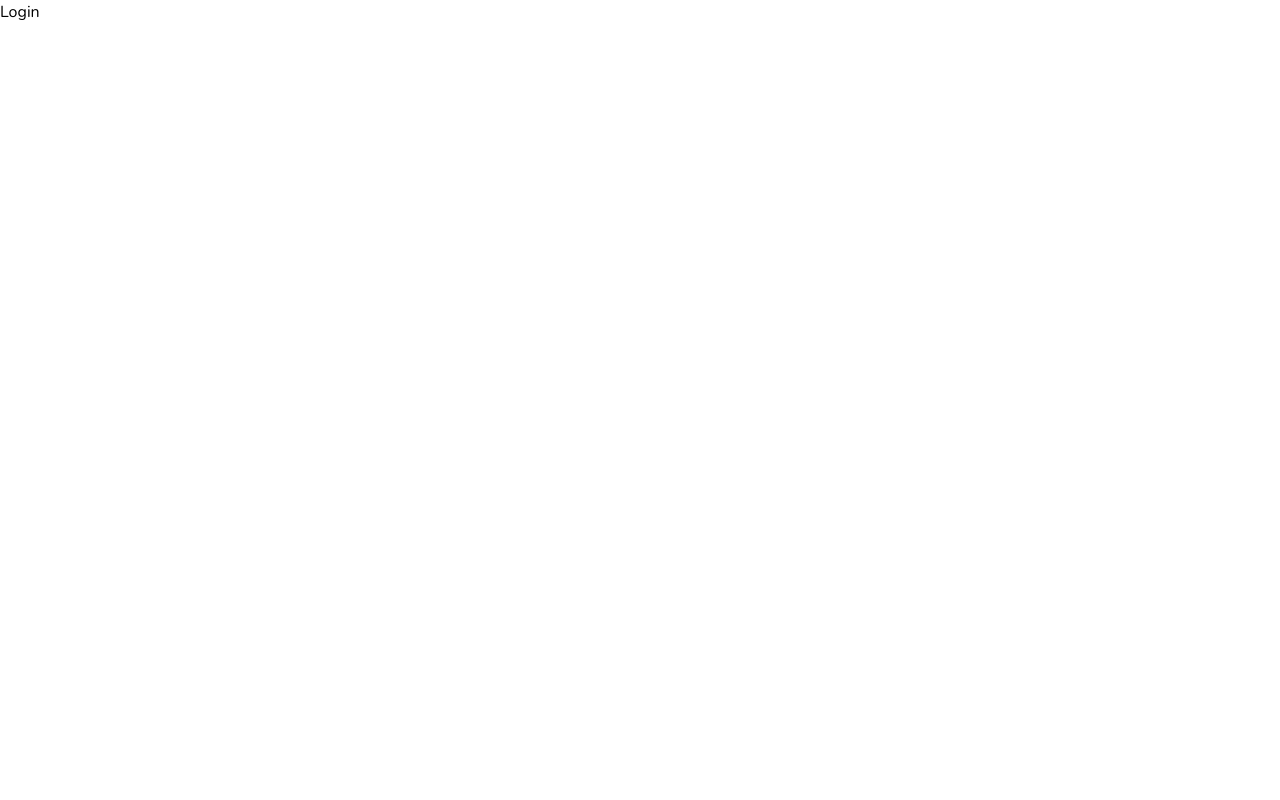
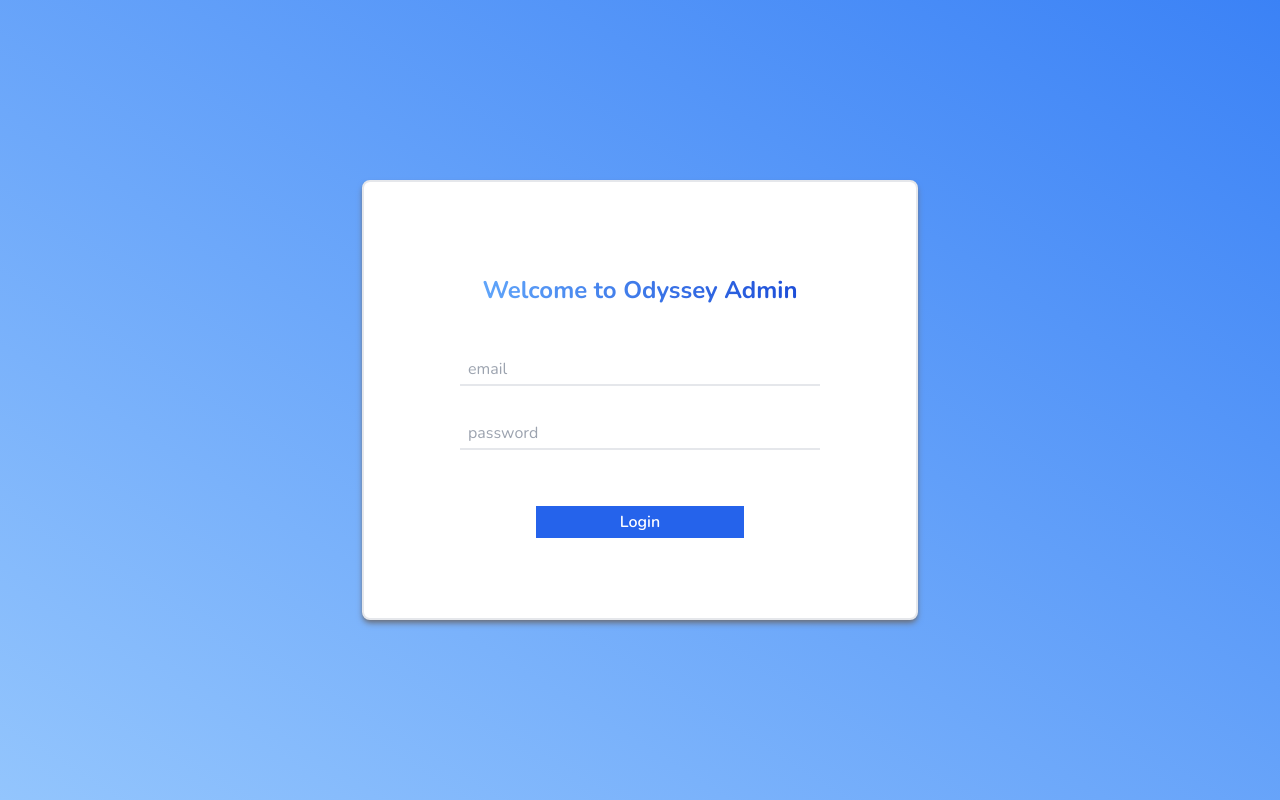
Before and after one commit to Oyawe/odysseyAdmin, a React (Vite) app: page /login in a window 1280 px wide. Built offline with nearby package versions, Linux system fonts and the light colour scheme; no server answers.

Commit message:
routes protection when user isn't logged in

```diff
--- a/package.json
+++ b/package.json
@@ -15,6 +15,7 @@
     "@mui/icons-material": "^5.16.5",
     "@mui/material": "^5.16.5",
     "@mui/x-data-grid": "^7.11.1",
+    "firebase": "^10.12.5",
     "react": "^18.3.1",
     "react-circular-progressbar": "^2.1.0",
     "react-dom": "^18.3.1",
--- a/src/App.jsx
+++ b/src/App.jsx
@@ -1,5 +1,6 @@
+/* eslint-disable react/prop-types */
 import Home from "./pages/home/Home";
-import { Route, BrowserRouter, Routes } from "react-router-dom";
+import { Route, BrowserRouter, Routes, Navigate } from "react-router-dom";
 import Login from "./pages/login/Login";
 import List from "./pages/list/List";
 import Single from "./pages/single/Single";
@@ -10,27 +11,75 @@ import { DarModeContext } from "./context/darkModeContext";
 
 export default function App() {
   const { darkMode } = useContext(DarModeContext);
+  const currentUser = false;
+
+  const RequireAuth = ({ children }) => {
+    return currentUser ? children : <Navigate to="/login" />;
+  };
   return (
     <div className={darkMode ? "dark" : ""}>
       <BrowserRouter>
         <Routes>
           <Route path="/">
-            <Route index element={<Home />} />
             <Route path="login" element={<Login />} />
+            <Route
+              index
+              element={
+                <RequireAuth>
+                  <Home />
+                </RequireAuth>
+              }
+            />
             <Route path="users">
-              <Route index element={<List />} />
-              <Route path=":userId" element={<Single />} />
+              <Route
+                index
+                element={
+                  <RequireAuth>
+                    <List />
+                  </RequireAuth>
+                }
+              />
+              <Route
+                path=":userId"
+                element={
+                  <RequireAuth>
+                    <Single />
+                  </RequireAuth>
+                }
+              />
               <Route
                 path="new"
-                element={<New inputs={userInputs} title="Add New User" />}
+                element={
+                  <RequireAuth>
+                    <New inputs={userInputs} title="Add New User" />
+                  </RequireAuth>
+                }
               />
             </Route>
             <Route path="products">
-              <Route index element={<List />} />
-              <Route path=":productId" element={<Single />} />
+              <Route
+                index
+                element={
+                  <RequireAuth>
+                    <List />
+                  </RequireAuth>
+                }
+              />
+              <Route
+                path=":productId"
+                element={
+                  <RequireAuth>
+                    <Single />
+                  </RequireAuth>
+                }
+              />
               <Route
                 path="new"
-                element={<New inputs={productInputs} title="Add New Product" />}
+                element={
+                  <RequireAuth>
+                    <New inputs={productInputs} title="Add New Product" />
+                  </RequireAuth>
+                }
               />
             </Route>
           </Route>
--- /dev/null
+++ b/src/firebase.js
@@ -0,0 +1,17 @@
+import { initializeApp } from "firebase/app";
+import { getAuth } from "firebase/auth";
+
+
+const API_KEY = import.meta.env.VITE_API_KEY;
+
+const firebaseConfig = {
+    apiKey: API_KEY,
+    authDomain: "odysseyadmin-11d08.firebaseapp.com",
+    projectId: "odysseyadmin-11d08",
+    storageBucket: "odysseyadmin-11d08.appspot.com",
+    messagingSenderId: "41534685357",
+    appId: "1:41534685357:web:6cf8d88218d839c0934624"
+};
+
+const app = initializeApp(firebaseConfig);
+export const auth = getAuth()
--- a/src/pages/login/Login.jsx
+++ b/src/pages/login/Login.jsx
@@ -1,5 +1,63 @@
+import { useState } from "react";
+import { signInWithEmailAndPassword } from "firebase/auth";
+import { auth } from "../../firebase";
+import { useNavigate } from "react-router-dom";
+
 const Login = () => {
-  return <div>Login</div>;
+  const [error, setError] = useState(false);
+  const [email, setEmail] = useState("");
+  const [password, setPassword] = useState("");
+
+  const navigate = useNavigate();
+
+  const handleLogin = (e) => {
+    e.preventDefault();
+    signInWithEmailAndPassword(auth, email, password)
+      .then((userCredential) => {
+        // Signed up
+        const user = userCredential.user;
+        // console.log(user);
+        navigate("/");
+      })
+      .catch((error) => {
+        // const errorCode = error.code;
+        // const errorMessage = error.message;
+        setError(true);
+      });
+  };
+  return (
+    <div className="flex items-center justify-center h-screen bg-gradient-to-tr from-blue-300 to-blue-500 login">
+      <form
+        onSubmit={handleLogin}
+        className="flex flex-col items-center py-10 bg-white border-2 rounded-lg shadow-md px-7 sm:p-20 shadow-gray-500"
+      >
+        <h3 className="mt-3 mb-5 text-xl font-bold text-transparent sm:mb-8 sm:text-2xl bg-gradient-to-r from-blue-400 to-blue-700 bg-clip-text">
+          Welcome to Odyssey Admin
+        </h3>
+        <input
+          type="email"
+          placeholder="email"
+          className="h-8 p-2 m-4 border-b-2 outline-none w-60 sm:w-[360px]"
+          onChange={(e) => setEmail(e.target.value)}
+        />
+        <input
+          type="password"
+          placeholder="password"
+          className="h-8 p-2 m-4 border-b-2 outline-none w-60 sm:w-[360px]"
+          onChange={(e) => setPassword(e.target.value)}
+        />
+        <button
+          type="submit"
+          className="h-8 mt-10 font-semibold text-white bg-blue-600 border-none cursor-pointer w-52"
+        >
+          Login
+        </button>
+        {error && (
+          <span className="mt-3 text-red-500">Wrong email or password!</span>
+        )}
+      </form>
+    </div>
+  );
 };
 
 export default Login;
```
Also changed, not shown: 2 other files (tests, documents, lock files or other folders).
